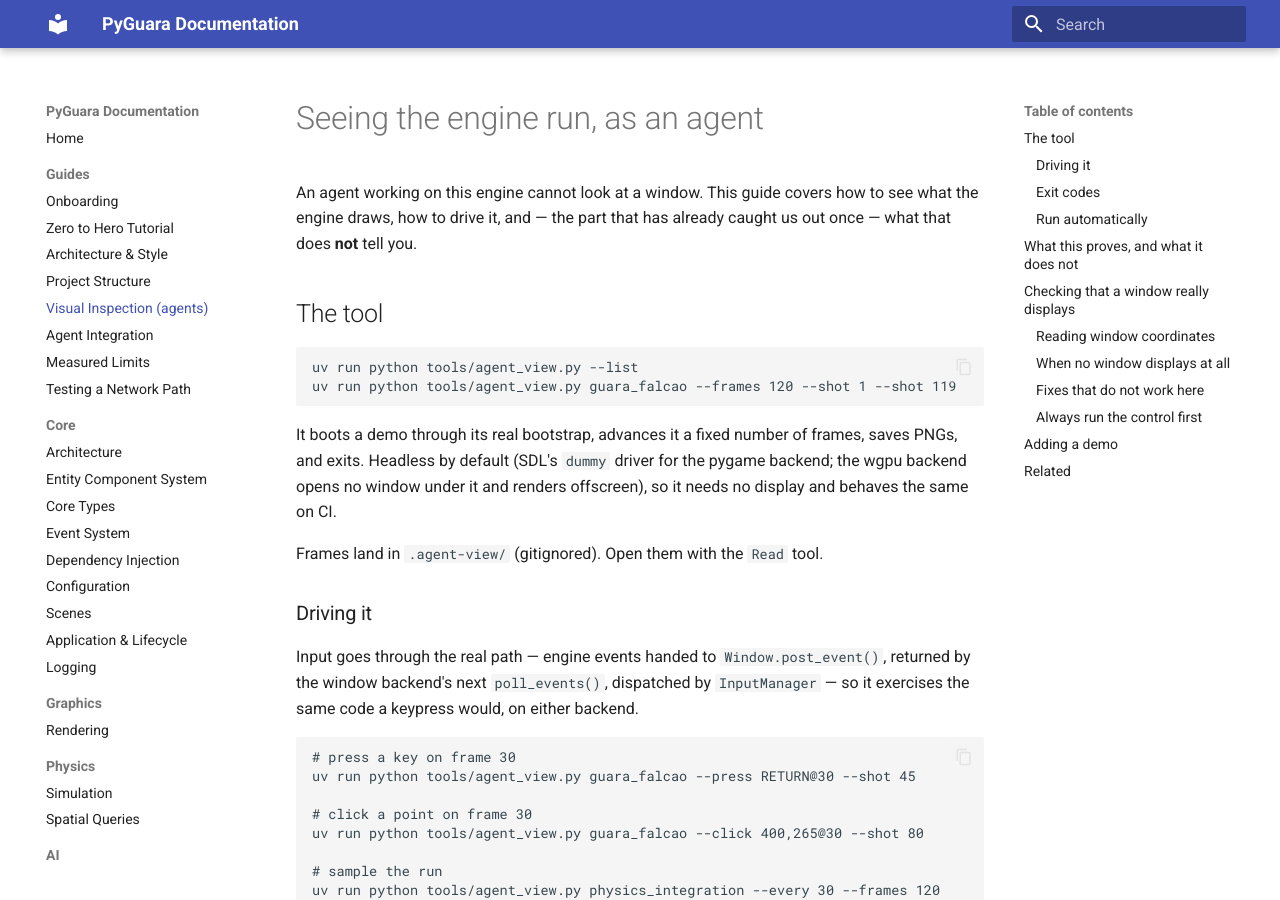
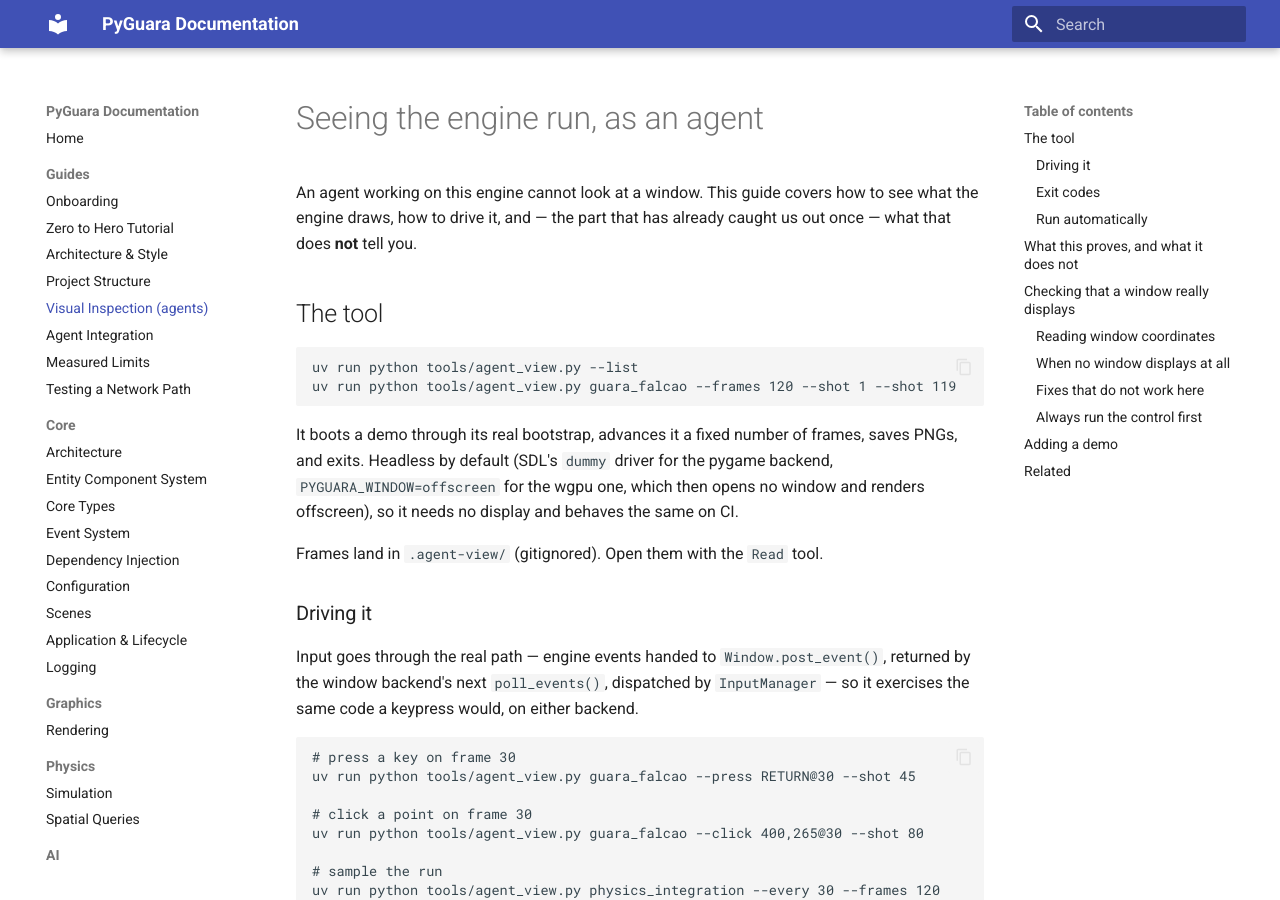
Before and after one commit to Wedeueis/pyguara, an MkDocs documentation site: the page built from docs/guides/agent-visual-inspection.md, in a window 1280 px wide and 900 px high. Built offline with MkDocs 1.6.1 and Material for MkDocs 9.7.7, drawn with Linux system fonts in a browser that asks for light colours.

Commit message:
fix(window): only PYGUARA_WINDOW=offscreen makes the wgpu window headless
SDL's `SDL_VIDEODRIVER` configures a library the wgpu window no longer
uses, so it stops reaching it; `PYGUARA_WINDOW=offscreen` is the switch.
The test suite sets it in `tests/conftest.py`, inherited by every
subprocess, and `agent_view` and the Studio harness set it when headless.

Co-Authored-By: Claude Opus 5.5 <noreply@anthropic.com>

```diff
--- a/docs/guides/agent-visual-inspection.md
+++ b/docs/guides/agent-visual-inspection.md
@@ -13,8 +13,9 @@ uv run python tools/agent_view.py guara_falcao --frames 120 --shot 1 --shot 119
 
 It boots a demo through its real bootstrap, advances it a fixed number of
 frames, saves PNGs, and exits. Headless by default (SDL's `dummy` driver for
-the pygame backend; the wgpu backend opens no window under it and renders
-offscreen), so it needs no display and behaves the same on CI.
+the pygame backend, `PYGUARA_WINDOW=offscreen` for the wgpu one, which then
+opens no window and renders offscreen), so it needs no display and behaves
+the same on CI.
 
 Frames land in `.agent-view/` (gitignored). Open them with the `Read` tool.
 
```
Also changed, not shown: .claude/decision-log.md (+3 -3 lines), docs/systems/studio.md (+2 -2 lines), 7 other files.
